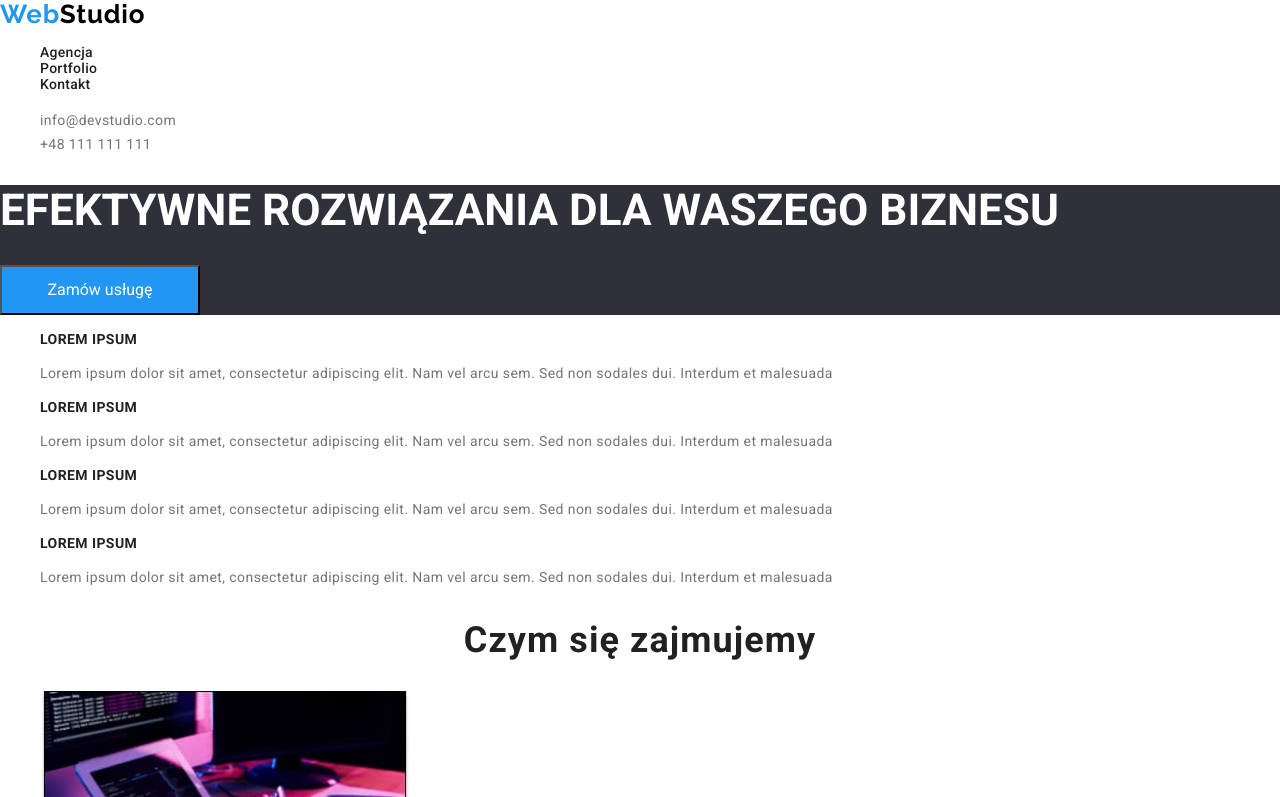
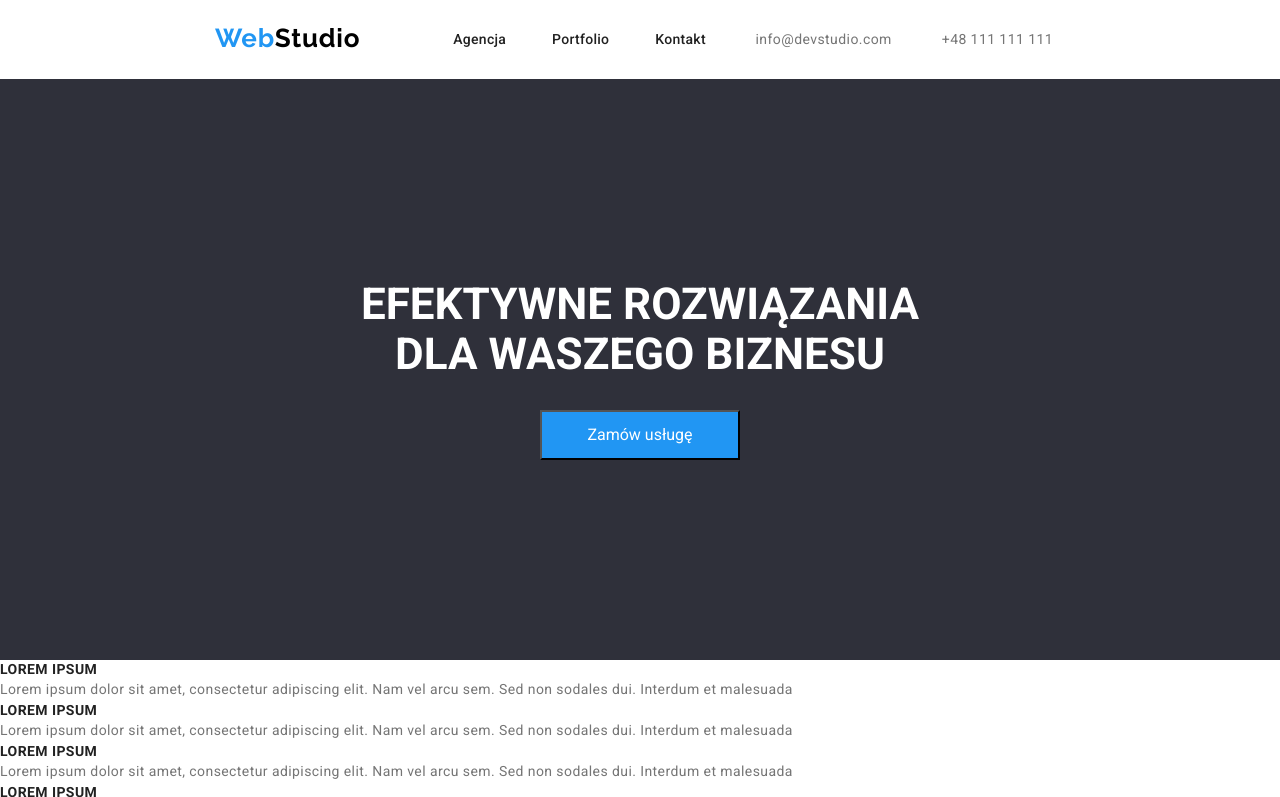
Before and after one commit to SylviaStachera/goit-markup-hw-03, a plain HTML site: page index.html in a window 1280 px wide. Shown: the top 797 px of the page. Drawn offline with Linux system fonts and the light colour scheme.

Commit message:
Sylizacja nav+h1

```diff
--- a/css/styles.css
+++ b/css/styles.css
@@ -271,6 +271,14 @@ summary {
 }
 
 /* style własne */
+h1,
+h2,
+p,
+ul {
+	padding: 0;
+	margin: 0;
+}
+
 :root {
 	--main-black: rgba(33, 33, 33, 1);
 	--active-color: rgba(33, 150, 243, 1);
@@ -283,44 +291,52 @@ body {
 	font-family: 'Roboto', sans-serif;
 	color: var(--main-black);
 }
-/* style header  */
-
-.header-title {
-	background-color: rgba(47, 48, 58, 1);
-}
-.style-title {
-	font-size: 44px;
-	text-transform: uppercase;
-	color: var(--main-white);
-}
-.btn-style {
-	font-family: 'Roboto', sans-serif;
-	font-size: 16px;
-	width: 200px;
-	height: 50px;
-	background-color: var(--active-color);
-	color: var(--main-white);
-}
-
-.btn-style:hover {
-	cursor: pointer;
-}
-.btn-style:active {
-	cursor: pointer;
-}
-
-.header-nav {
-	background-color: var(--main-white);
+.container {
+	width: 1200px;
 }
 
 .no-underline {
 	text-decoration: none;
 }
+/* style header  */
 
-.no-dots {
-	list-style: none;
+.active-color:hover {
+	color: var(--active-color);
+	cursor: pointer;
+}
+.active-color:active {
+	color: var(--active-color);
+	cursor: pointer;
 }
 
+.header-wrap {
+	display: flex;
+	flex-direction: column;
+}
+
+/* menu/nawigacja */
+.header-menu {
+	display: flex;
+	align-items: center;
+	background-color: var(--main-white);
+}
+
+/* .no-dots {
+	list-style: none;
+} */
+
+.wrapper {
+	display: flex;
+	justify-content: space-between;
+	align-items: center;
+	background-color: var(--main-white);
+}
+.logo-wrap{
+	margin-top: 24px;
+	margin-left: 215px;
+	margin-bottom: 25px;
+	padding-right: 93px;
+}
 .logo {
 	font-size: 26px;
 	font-family: 'Raleway', sans-serif;
@@ -337,15 +353,39 @@ body {
 .logo-studio {
 	color: rgba(255, 255, 255, 1);
 }
+
+.menu-wrap {
+	display: flex;
+	list-style: none;
+}
+
 .nav-style {
+	display: flex;
+	align-items: center;
 	font-size: 14px;
 	font-weight: 500;
 	letter-spacing: 0.02em;
 	line-height: 1.1428;
 }
+.nav-wrap {
+	display: flex;
+	column-gap: 46px;
+	list-style: none;
+}
 
 .nav-color {
 	color: var(--main-black);
+}
+
+.contact-wrap {
+	display: flex;
+	list-style: none;
+	/* margin-right: 227px ; */
+}
+
+.cotact-space {
+	margin-right: 227px;
+	margin-left: 50px;
 }
 
 .header-mail-tel {
@@ -355,12 +395,39 @@ body {
 	letter-spacing: 0.03em;
 }
 
-.active-color:hover {
-	color: var(--active-color);
+/* nagłówek */
+
+.header-title {
+	padding: 200px 0;
+	display: flex;
+	flex-direction: column;
+	justify-content: center;
+	align-items: center;
+	background-color: rgba(47, 48, 58, 1);
+}
+.style-title {
+	display: flex;
+	flex-direction: column;
+	align-items: center;
+	font-size: 44px;
+	text-transform: uppercase;
+	color: var(--main-white);
+}
+
+.btn-style {
+	margin-top: 30px;
+	font-family: 'Roboto', sans-serif;
+	font-size: 16px;
+	width: 200px;
+	height: 50px;
+	background-color: var(--active-color);
+	color: var(--main-white);
+}
+
+.btn-style:hover {
 	cursor: pointer;
 }
-.active-color:active {
-	color: var(--active-color);
+.btn-style:active {
 	cursor: pointer;
 }
 
--- a/index.html
+++ b/index.html
@@ -16,30 +16,43 @@
 
 <body>
     <header>
-        <div class="header-nav">
-            <a class="logo no-underline" href="./index.html">
+        <div class="wrapper">
+            <div class="menu-wrap">
+                <div class="logo-wrap"><a class="logo no-underline" href="./index.html">
                         <span class="logo-front">Web</span>Studio
                     </a>
+                </div>
                 <nav class="nav-style">
-                <ul class="no-dots">
+                    <ul class="no-dots nav-wrap">
                         <li><a class="nav-color active-color no-underline" href="#">Agencja</a></li>
                         <li><a class="nav-color active-color no-underline" href="./portfolio.html">Portfolio</a></li>
                         <li><a class="nav-color active-color no-underline" href="#">Kontakt</a></li>
                     </ul>
                 </nav>
-            <ul class="no-dots">
-                <li><a class="active-color no-underline header-mail-tel"
+            </div>
+            <div>
+                <ul class="no-dots contact-wrap">
+                    <li><a class=" active-color no-underline header-mail-tel"
                             href="mailto:info@example.com">info@devstudio.com</a></li>
-                <li><a class="active-color no-underline header-mail-tel" href="tel:+48111111111">+48 111 111 111</a>
+                    <li><a class="cotact-space active-color no-underline header-mail-tel" href="tel:+48111111111">+48
+                            111 111
+                            111</a>
                     </li>
                 </ul>
             </div>
+        </div>
         <div class="header-title">
-            <h1 class="style-title">efektywne rozwiązania dla waszego biznesu</h1>
+            <div>
+                <h1 class="style-title">efektywne rozwiązania
+                    <span>dla waszego biznesu</span>
+                </h1>
+            </div>
+            <div>
                 <button class="btn-style" type="button">Zamów usługę</button>
             </div>
+        </div>
     </header>
-    <main>
+    <main class="container">
         <section class="section-light">
             <ul class="no-dots">
                 <li>
```
Lines whose indentation alone changed are shown as unchanged.
